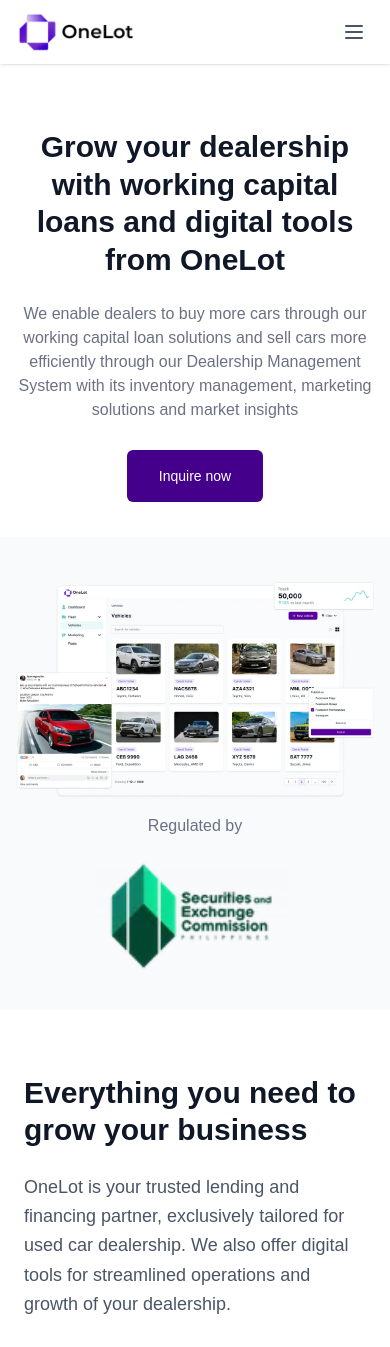
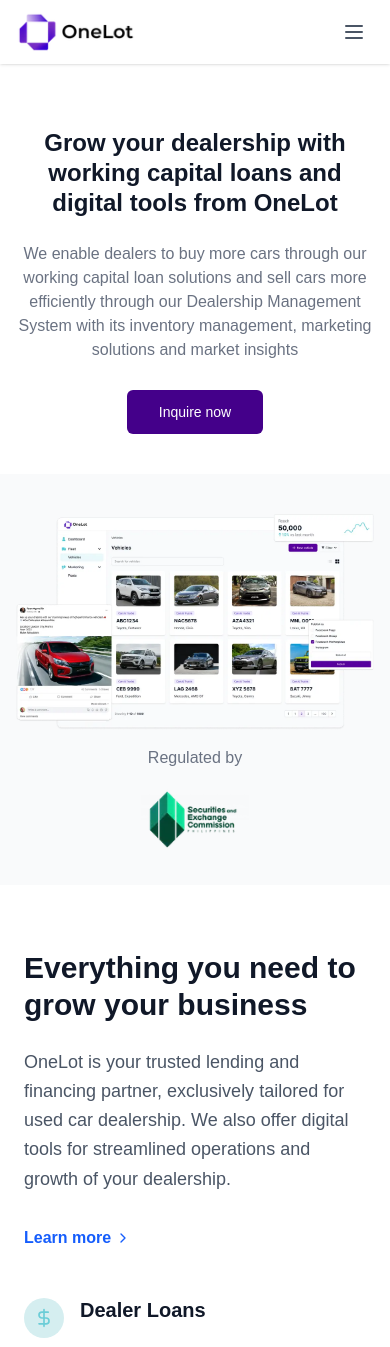
Before and after one commit to KelvinNath/OneLot, a Next.js app: page / in a window 390 px wide. Shown: the top 1347 px of the page. Built offline with nearby package versions, Linux system fonts and the light colour scheme.

Commit message:
feat:Fixing responsiveness in Hero section

```diff
--- a/components/sections/hero/HeroContent.tsx
+++ b/components/sections/hero/HeroContent.tsx
@@ -6,7 +6,7 @@
     <div className='container mx-auto px-4 py-16'>
       <div className='flex flex-col items-center text-center space-y-6'>
         {/* H1 Heading */}
-        <h1 className='text-3xl md:text-4xl lg:text-6xl font-extrabold text-gray-900 leading-tight'>
+        <h1 className='text-2xl md:text-4xl lg:text-6xl font-black text-gray-900 leading-tight'>
           Grow your dealership with working capital loans and digital tools from
           OneLot
         </h1>
@@ -21,7 +21,7 @@
 
         {/* Button */}
         <div className='pt-1 pb-4'>
-          <Button text='Inquire now' className='px-8 py-4 text-lg' />
+          <Button text='Inquire now' className='px-8 py-3 text-lg' />
         </div>
       </div>
     </div>
--- a/components/sections/hero/HeroImages.tsx
+++ b/components/sections/hero/HeroImages.tsx
@@ -23,13 +23,16 @@
 
       {/* Image 2 */}
       <div className='container mx-auto px-4 pb-8 text-center'>
+        <div className='w-full max-w-[1200px] mx-auto'>
           <Image
             src='/assets/hero/sec-large.webp'
             alt='Securities and Exchange Commission'
             width={200}
             height={60}
-          className='object-contain mx-auto'
+            className='object-contain mx-auto w-[30%] sm:w-[6%] md:w-[20%] h-auto'
+            sizes='(max-width: 640px) 20vw, (max-width: 768px) 6vw, 16.67vw'
           />
+        </div>
       </div>
     </div>
   );
```
Lines whose indentation alone changed are shown as unchanged.
